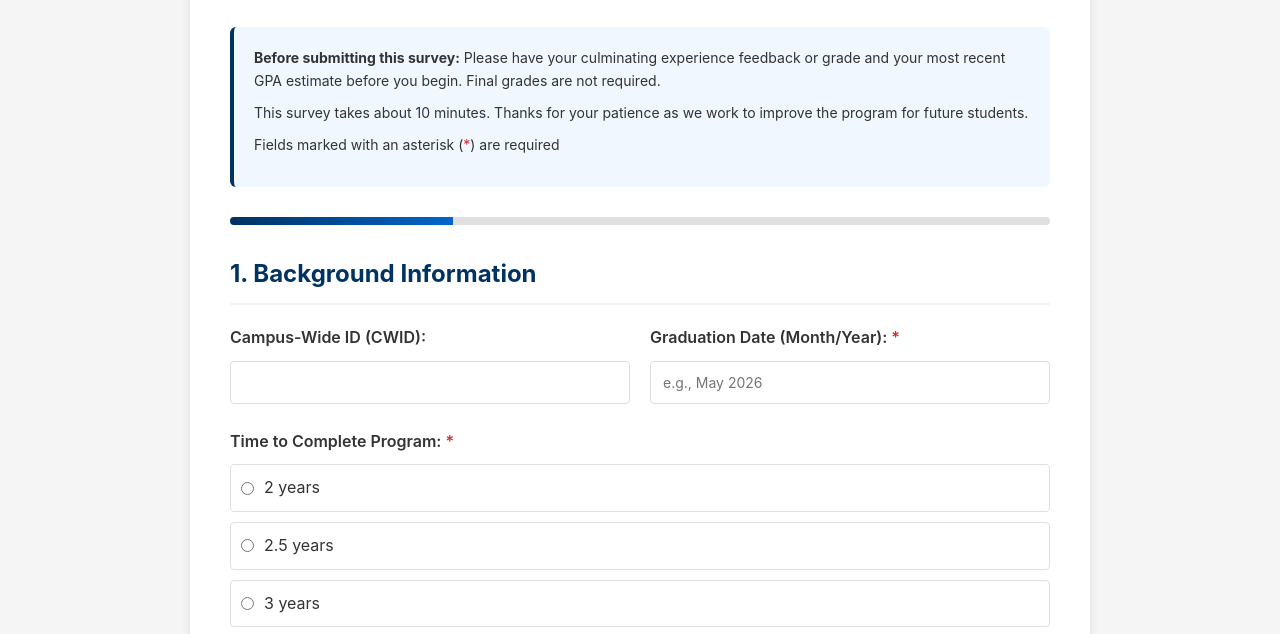
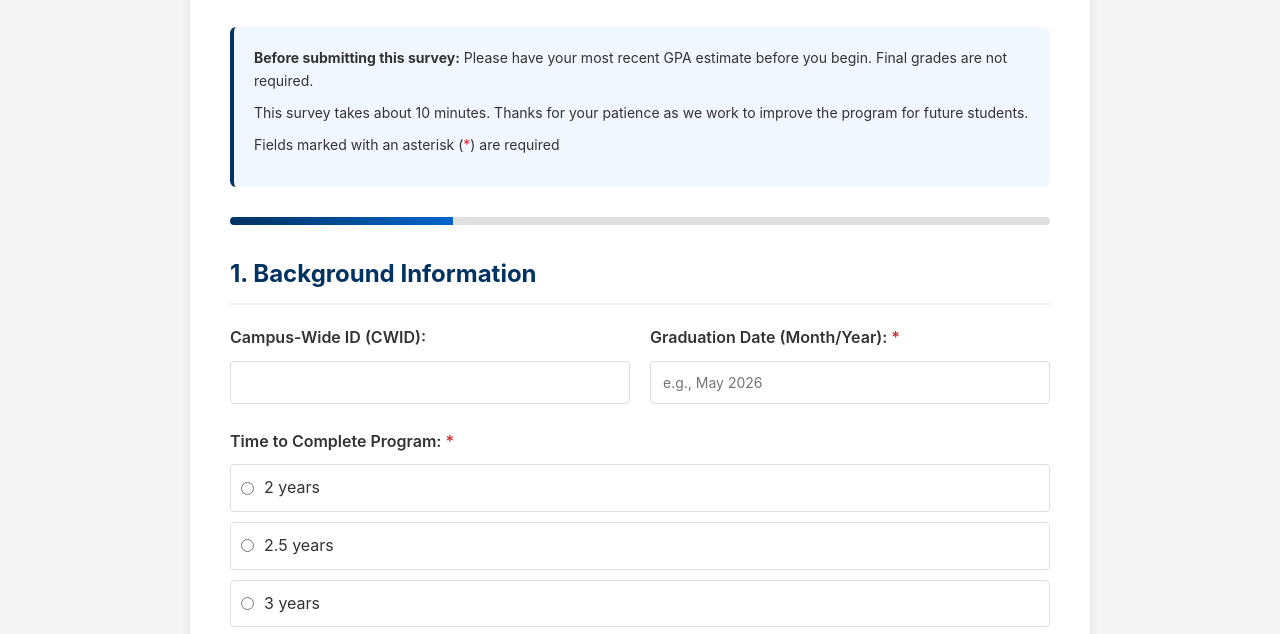
Before and after one commit to CSUF-MPA/mpa-exit-survey, a plain HTML site: page index.html in a window 1280 px wide. Shown: the part 163-797 px from the top of the page. Drawn offline with Linux system fonts and the light colour scheme.

Commit message:
Remove mention of culminating experience feedback

```diff
--- a/index.html
+++ b/index.html
@@ -510,7 +510,7 @@
 
         <main>
             <div class="intro-text">
-                <p><strong>Before submitting this survey:</strong> Please have your culminating experience feedback or grade and your most recent GPA estimate before you begin. Final grades are not required.</p>
+                <p><strong>Before submitting this survey:</strong> Please have your most recent GPA estimate before you begin. Final grades are not required.</p>
                 <p>This survey takes about 10 minutes. Thanks for your patience as we work to improve the program for future students.</p>
                 <p>Fields marked with an asterisk (<span style="color: #d32f2f;">*</span>) are required</p>
             </div>
```
